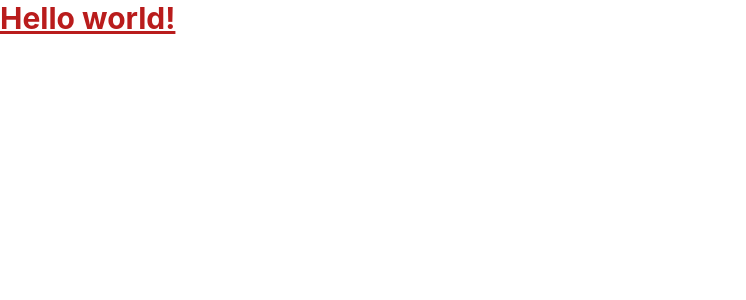
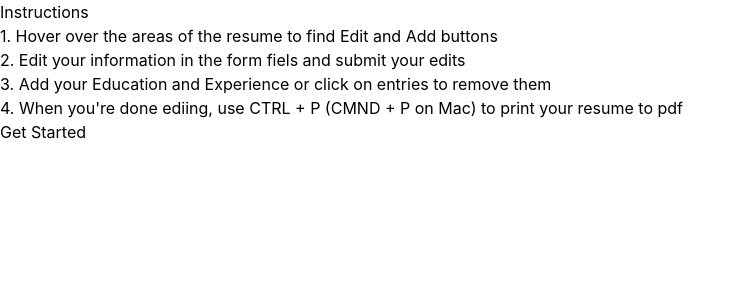
Before and after one commit to AngeloDiMortimer/CV-Application, a React (Create React App) app: page / in a window 1280 px wide. Shown: the top 300 px of the page, without its empty margins (0-746 px from the left). Built offline with nearby package versions, Linux system fonts and the light colour scheme.

Commit message:
added Instructions and Resume components

```diff
--- a/src/App.js
+++ b/src/App.js
@@ -1,11 +1,16 @@
+import React, { Component } from "react";
+import Instructions from "./components/Instructions";
+
+class App extends Component {
+  render() {
+    return (
+      <div id="App">
+        <Instructions />
+      </div>
+    );
+  };
+}
 
 
-function App() {
-  return (
-    <h1 className="text-3xl font-bold underline text-red-700">
-    Hello world!
-  </h1>
-  );
-}
 
 export default App;
--- /dev/null
+++ b/src/components/Instructions.js
@@ -0,0 +1,47 @@
+import React, { Component } from "react";
+
+class Instructions extends Component {
+    constructor() {
+        super();
+
+        this.state = {
+            instructions: true
+        }
+    }
+
+    toggleInstrucctions = () => {
+        this.setState(prevState => ({
+            instructions: !prevState.instructions
+        }))
+    }
+
+    render() {
+        return (
+            <div>
+                {this.state.instructions &&
+                    <div id="Instructions">
+                        <div className="container">
+                            <h2>Instructions</h2>
+                            <ul>
+                                <li>1. Hover over the areas of the resume to find Edit and Add buttons</li>
+                                <li>2. Edit your information in the form fiels and submit your edits</li>
+                                <li>3. Add your Education and Experience or click on entries to remove them</li>
+                                <li>4. When you're done ediing, use CTRL + P (CMND + P on Mac) to print your resume to pdf</li>
+                            </ul>
+
+                            <button
+                                type="button"
+                                onClick={this.toggleInstrucctions}
+                            >
+                                Get Started
+                            </button>
+                        </div>
+                    </div>
+                }
+            </div>
+        )
+    }
+
+}
+
+export default Instructions;
```
Also changed, not shown: src/components/Resume.js (added).
